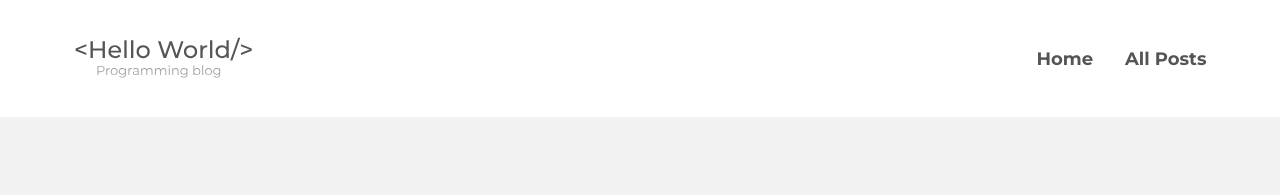
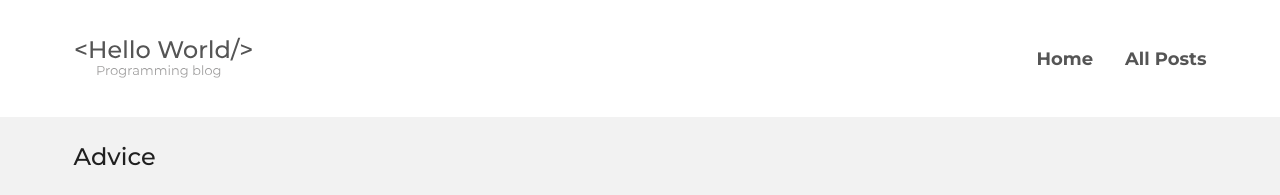
Before and after one commit to rprokopenko/blog, a React (Create React App) app: page /Advice in a window 1280 px wide. Shown: the top 195 px of the page. Built offline with nearby package versions, Linux system fonts and the light colour scheme; grey boxes are pictures that could not be loaded.

Commit message:
add routing in sidebar

```diff
--- a/src/App.js
+++ b/src/App.js
@@ -16,8 +16,8 @@ const App = () => {
                 <Route path='/' component={Home} exact />
                 <Route path='/allposts' component={AllPosts} exact />
                 <Route path='/web-programming/:categoryName' component={Main} />
-                <Route path='/notes' component={Main} />
-                <Route path='/advice' component={Main} />
+                <Route path='/:notes' component={Main} />
+                <Route path='/:advice' component={Main} />
               </Switch>
             </div>
             <div className='column'>
--- a/src/components/Main.jsx
+++ b/src/components/Main.jsx
@@ -1,12 +1,14 @@
 import React from 'react';
+import { useParams } from 'react-router-dom';
 
 import { Post } from '../components';
 
-const Main = (props) => {
+const Main = () => {
+  let { categoryName, advice, notes } = useParams();
   return (
     <>
-      <h3 className='title'>{props.match.params.categoryName}</h3>
-      {console.log(props.match)}
+      <h3 className='title'>{categoryName || advice || notes}</h3>
+      {console.log(categoryName)}
       <div className='two-post'>
         <Post />
         <Post />
--- a/src/components/Sidebar.jsx
+++ b/src/components/Sidebar.jsx
@@ -37,10 +37,10 @@ const Sidebar = () => {
               </ul>
             </li>
             <li>
-              <Link to='/notes'>Notes</Link>
+              <Link to='/Notes'>Notes</Link>
             </li>
             <li>
-              <Link to='/advice'>Advice</Link>
+              <Link to='/Advice'>Advice</Link>
             </li>
             <li>
               <a href='https://github.com/rprokopenko'>About me</a>
```
Also changed, not shown: 1 other file (tests, documents, lock files or other folders).
